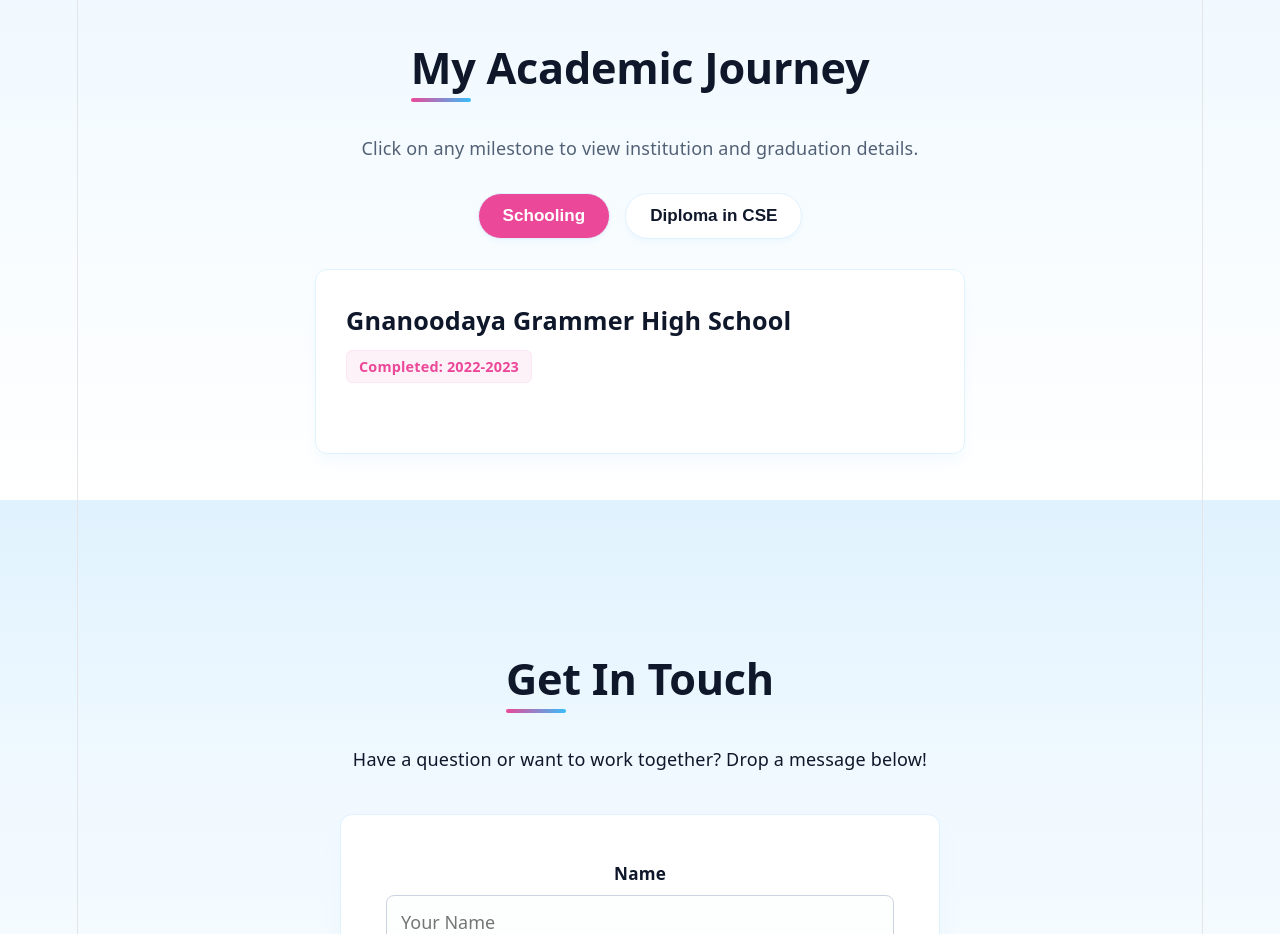
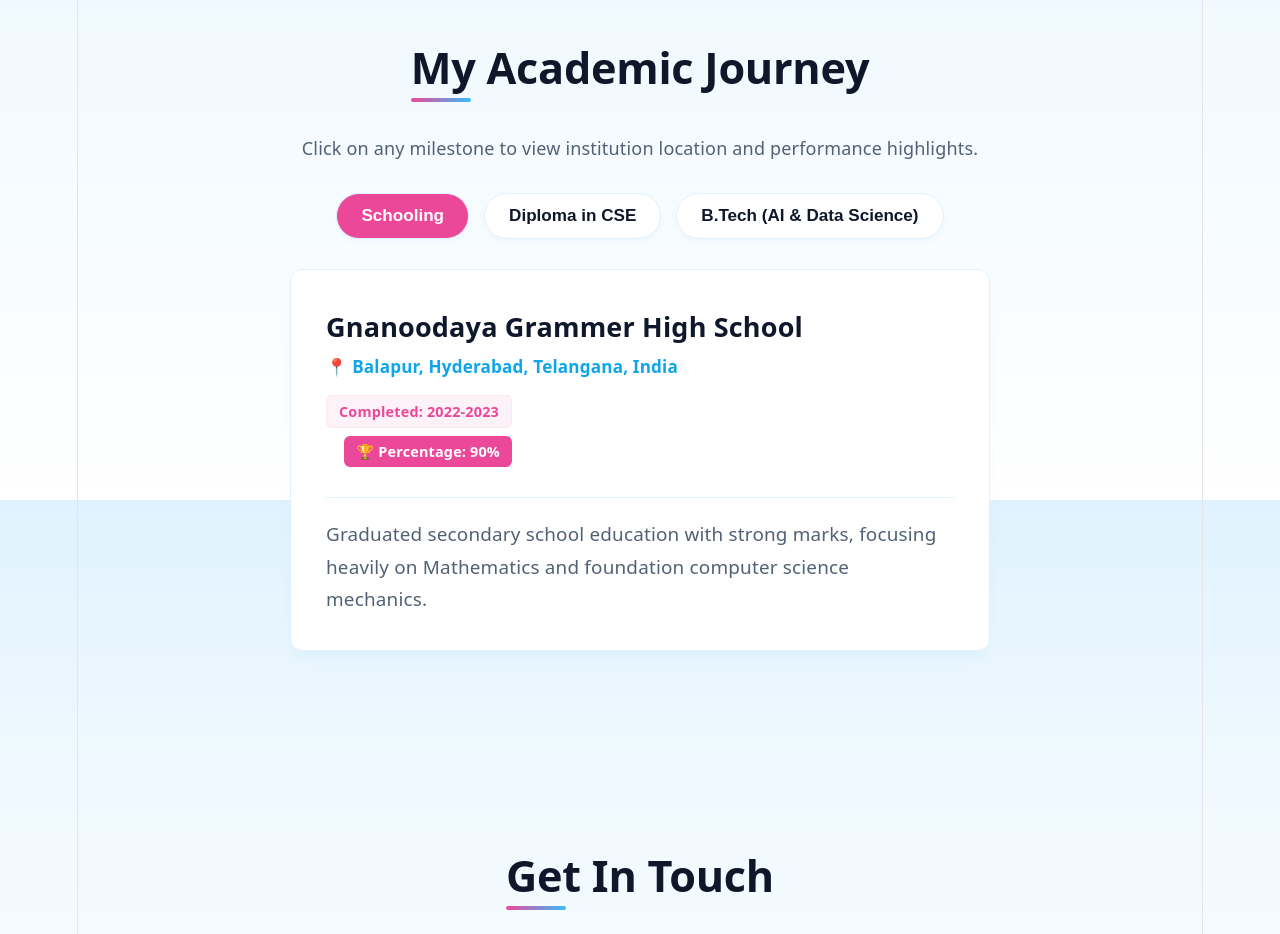
Before and after one commit to GuruvaniRohithKumar/FUTURE_FS_01, a React (Vite) app: page / in a window 1280 px wide. Shown: the part 4300-5234 px from the top of the page. Built offline with nearby package versions, Linux system fonts and the light colour scheme.

Commit message:
Feat: Enhanced education section with addresses and performance scores

```diff
--- a/src/components/Education.jsx
+++ b/src/components/Education.jsx
@@ -8,22 +8,35 @@ const Education = () => {
       id: 1,
       level: "Schooling",
       institution: "Gnanoodaya Grammer High School",
+      address: "Balapur, Hyderabad, Telangana, India", // 💡 Feel free to update the exact address line
       year: "Completed: 2022-2023",
-      CGPA: "82%"
+      performance: "Percentage: 90%", // 💡 Update with your actual school percentage/GPA
+      details: "Graduated secondary school education with strong marks, focusing heavily on Mathematics and foundation computer science mechanics."
     },
     {
       id: 2,
       level: "Diploma in CSE",
       institution: "Sree Dattha Engineering and Science Institution",
-      year: "Completed: 2026",
-      CGPA: "91%"
+      address: "Sheriguda, Ibrahimpatnam, Greater Hyderabad, Telangana, India",
+      year: "Completed: 2023-2026",
+      performance: "Agg: 85%", // 💡 Update with your actual diploma percentage or CGPA
+      details: "Earned a comprehensive Technical Diploma in Computer Science Engineering. Built strong foundation frameworks across Java, Python, C programming, and structural SQL data analytics."
+    },
+    {
+      id: 3,
+      level: "B.Tech (AI & Data Science)",
+      institution: "Your Incoming B.Tech College Name", // 💡 Replace with your college name when decided
+      address: "College Campus Location Address, India",
+      year: "Admissions Open: 2026 – Present",
+      performance: "Status: Pursuing",
+      details: "Transitioning into advanced engineering specializations focusing on computational data modeling, machine learning nodes, and algorithmic automation processes."
     }
   ];
 
   return (
     <section id="education" className="education-section" style={{ textAlign: 'center' }}>
       <h2>My Academic Journey</h2>
-      <p style={{ marginBottom: '30px', color: 'var(--text-secondary)' }}>Click on any milestone to view institution and graduation details.</p>
+      <p style={{ marginBottom: '30px', color: 'var(--text-secondary)' }}>Click on any milestone to view institution location and performance highlights.</p>
 
       {/* Interactive Level Selectors */}
       <div style={{ display: 'flex', justifyContent: 'center', gap: '15px', marginBottom: '30px', flexWrap: 'wrap' }}>
@@ -54,13 +67,32 @@ const Education = () => {
         <div
           key={edu.id}
           className="project-card"
-          style={{ maxWidth: '650px', margin: '0 auto', textAlign: 'left', animation: 'fadeIn 0.4s ease' }}
+          style={{ maxWidth: '700px', margin: '0 auto', textAlign: 'left', animation: 'fadeIn 0.4s ease', padding: '35px' }}
         >
-          <div style={{ display: 'flex', justifyContent: 'space-between', alignItems: 'center', marginBottom: '15px', flexWrap: 'wrap', gap: '10px' }}>
-            <h3 style={{ margin: '0', fontSize: '1.4rem' }}>{edu.institution}</h3>
-            <span className="tag" style={{ margin: '0' }}>{edu.year}</span>
+          <div style={{ display: 'flex', justifyContent: 'space-between', alignItems: 'flex-start', marginBottom: '10px', flexWrap: 'wrap', gap: '15px' }}>
+            <div>
+              <h3 style={{ margin: '0 0 5px 0', fontSize: '1.5rem', fontWeight: '700' }}>{edu.institution}</h3>
+              {/* Institution Address Field */}
+              <p style={{ margin: '0', fontSize: '0.95rem', color: 'var(--color-primary)', fontWeight: '600' }}>
+                📍 {edu.address}
+              </p>
+            </div>
+
+            {/* Metadata Badges */}
+            <div style={{ display: 'flex', flexDirection: 'column', gap: '8px', alignItems: 'flex-end' }}>
+              <span className="tag" style={{ margin: '0' }}>{edu.year}</span>
+              {/* Performance Indicator Highlight Badge */}
+              <span className="tag" style={{ margin: '0', background: '#ec4899', color: '#ffffff', border: 'none' }}>
+                🏆 {edu.performance}
+              </span>
+            </div>
           </div>
-          <p style={{ color: 'var(--text-secondary)', fontSize: '1.05rem', lineHeight: '1.7' }}>{edu.details}</p>
+
+          <hr style={{ border: 'none', borderTop: '1px solid var(--border-color)', margin: '20px 0' }} />
+
+          <p style={{ color: 'var(--text-secondary)', fontSize: '1.05rem', lineHeight: '1.7', margin: '0' }}>
+            {edu.details}
+          </p>
         </div>
       ))}
     </section>
```
